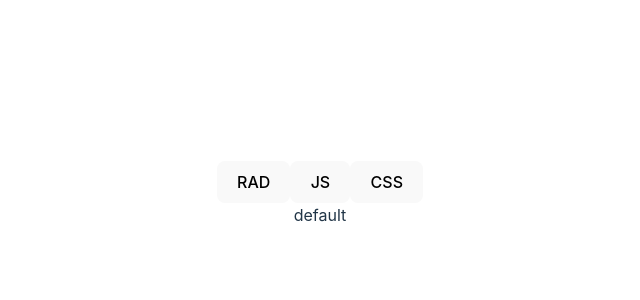
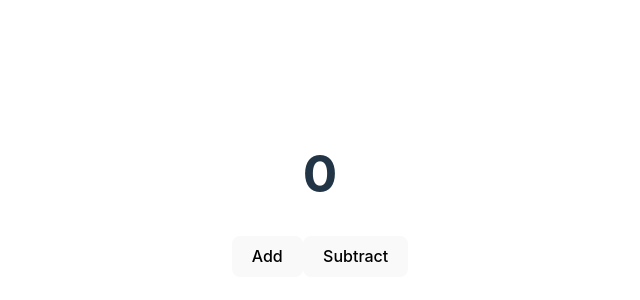
Before and after one commit to nadeesamaraweera/react-in-TypeSript, a React (Vite) app: page / in a window 1280 px wide. Shown: the part 206-506 px from the top of the page, without its empty margins (320-960 px from the left). Built offline with nearby package versions, Linux system fonts and the light colour scheme.

Commit message:
count exercise2 done

```diff
--- a/src/App.tsx
+++ b/src/App.tsx
@@ -1,6 +1,6 @@
 import './App.css'
-import ButtonComponent from "./assets/components/ButtonComponent.tsx";
-import {useState} from "react";
+import {ButtonComponent} from "./assets/components/ButtonComponent.tsx";
+import {  useState} from "react";
 // import Subject from "./assets/components/Subject.tsx";
 // import {Item} from "./assets/components/Item.tsx";
 // import {itemList} from "./items.ts";
@@ -42,33 +42,35 @@ function App() {
     //     content = <Login/>;
     // }
 
-    const [content,setContent] = useState('default');
+    // const [content,setContent] = useState('default');
+    //
+    // const handleClick = (name : string) => {
+    //     let desc;
+    //     subjects.map((subject)=>{
+    //         if(subject.sName === name) {
+    //             desc = subject.sDesc;
+    //         }
+    //     })
+    //     setContent(name);
+    //     alert(desc)
+    // }
 
-    const handleClick = (name : string) => {
-        let desc;
-        subjects.map((subject)=>{
-            if(subject.sName === name) {
-                desc = subject.sDesc;
-            }
-        })
-        setContent(name);
-        alert(desc)
-    }
+    // const subjects=[
+    //     {
+    //         sName : "RAD",
+    //         sDesc : "Lorem Ipsum RAD",
+    //     },
+    //     {
+    //         sName : "JS",
+    //         sDesc : "Lorem Ipsum JS",
+    //     },
+    //     {
+    //         sName : "CSS",
+    //         sDesc : "Lorem Ipsum CSS",
+    //     }
+    // ]
 
-    const subjects=[
-        {
-            sName : "RAD",
-            sDesc : "Lorem Ipsum RAD",
-        },
-        {
-            sName : "JS",
-            sDesc : "Lorem Ipsum JS",
-        },
-        {
-            sName : "CSS",
-            sDesc : "Lorem Ipsum CSS",
-        }
-    ]
+    const [count, setCount] = useState(0);
 
     return (
         <>
@@ -95,12 +97,22 @@ function App() {
             {/*<ButtonComponent onselect= {handleClick}>Add Customer</ButtonComponent>*/}
             {/*<ButtonComponent onselect= {handleClick}>Delete Customer</ButtonComponent>*/}
 
-          <ButtonComponent onselect = {handleClick}>{subjects[0].sName}</ButtonComponent>
-          <ButtonComponent onselect = {handleClick}>{subjects[1].sName}</ButtonComponent>
-          <ButtonComponent onselect = {handleClick}>{subjects[2].sName}</ButtonComponent>
+            {/*<ButtonComponent onselect = {handleClick}>{subjects[0].sName}</ButtonComponent>*/}
+            {/*<ButtonComponent onselect = {handleClick}>{subjects[1].sName}</ButtonComponent>*/}
+            {/*<ButtonComponent onselect = {handleClick}>{subjects[2].sName}</ButtonComponent>*/}
 
-          <br/>
-              {content}
+
+            {/*<br/>*/}
+            {/*    {content}*/}
+            {/*{count}<br/>*/}
+            {/*<button onClick={() => {setCount(count + 1)}}>Add</button>*/}
+            {/*<button onClick={() => {setCount(count - 1)}}>Sub</button>*/}
+
+            <div className="App">
+                <h1>{count}</h1>
+                <ButtonComponent count={count} myClick={setCount}>Add</ButtonComponent>
+                <ButtonComponent count={count} myClick={setCount}>Subtract</ButtonComponent>
+            </div>
 
 
         </>
--- a/src/assets/components/ButtonComponent.tsx
+++ b/src/assets/components/ButtonComponent.tsx
@@ -14,13 +14,27 @@
 //     alert("Click Me!");
 // }
 
-import {ReactNode} from "react";
+// import {ReactNode} from "react";
 
-export  default function ButtonComponent(props:{children:ReactNode,onselect:any}){
+export function ButtonComponent(props) {
+    const handleClick = () => {
+        let newValue = props.count;
+
+        if (props.children === 'Add') {
+            newValue = newValue + 1;
+        } else {
+            newValue = newValue - 1;
+        }
+        props.myClick(newValue);
+    }
+
+
     return (
         <>
             {/*<button>{props.children}</button>*/}
-            <button onClick={() =>props.onselect(props.children)}>{props.children}</button>
+            {/*<button onClick={() =>props.onselect(props.children)}>{props.children}</button>*/}
+            <button onClick={handleClick}>{props.children}</button>
+
         </>
     )
 }
```
Lines whose indentation alone changed are shown as unchanged.
